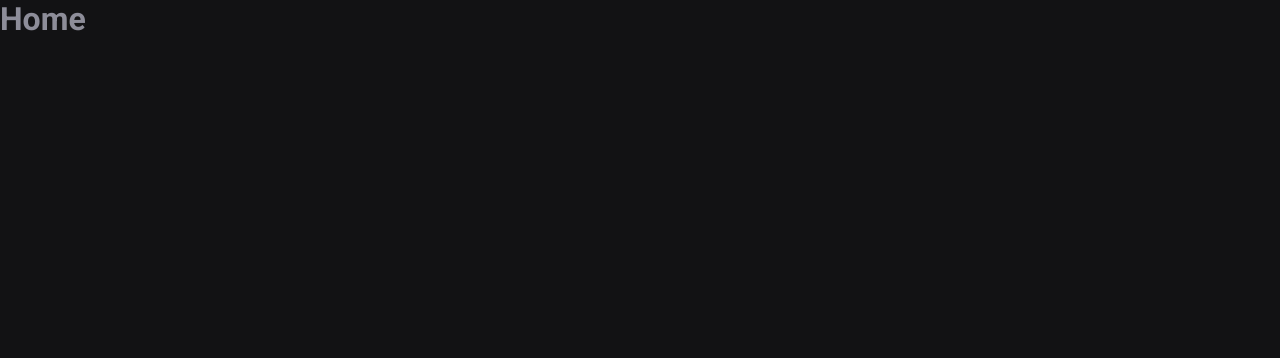
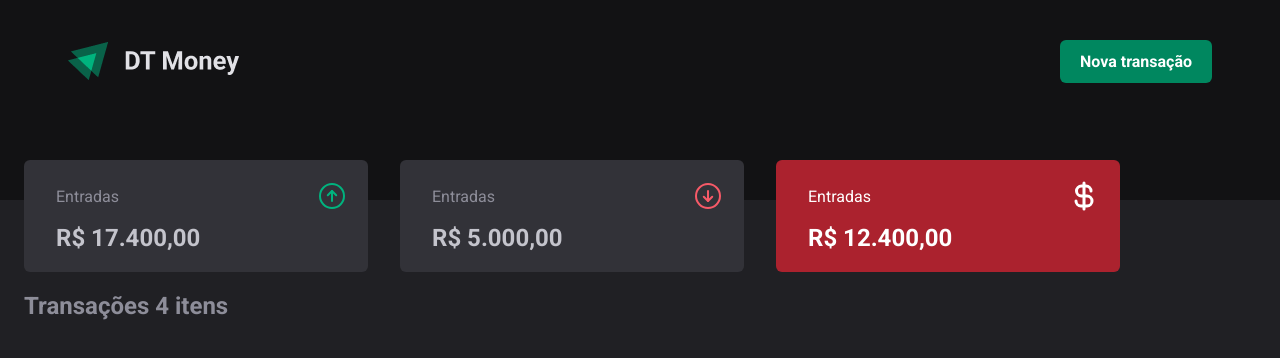
Before and after one commit to rogerrm95/dt-money, a React (Vite) app: page / in a window 1280 px wide. Shown: the top 358 px of the page. Built offline with nearby package versions, Linux system fonts and the light colour scheme.

Commit message:
add: Home - page #1

```diff
--- a/package.json
+++ b/package.json
@@ -12,6 +12,7 @@
   "dependencies": {
     "@rocketseat/eslint-config": "^1.1.3",
     "axios": "^0.27.2",
+    "date-fns": "^2.29.2",
     "eslint": "^8.23.0",
     "phosphor-react": "^1.4.1",
     "react": "^18.2.0",
--- a/src/pages/Home/index.tsx
+++ b/src/pages/Home/index.tsx
@@ -1,7 +1,115 @@
+// Libs //
+import { format } from 'date-fns'
+import { ptBR } from 'date-fns/locale'
+// Image //
+import {
+  ArrowCircleDown,
+  ArrowCircleUp,
+  Calendar,
+  CurrencyDollar,
+  TagSimple,
+} from 'phosphor-react'
+import LogoDTMoney from '../../assets/logo-dtmoney.png'
+// Components //
+import { Card } from '../../components/Card'
+// Styles //
+import { Container } from './styles'
+
+const tempValues = {
+  amountToReceveid: Number(17400).toLocaleString('pt-BR', {
+    currency: 'BRL',
+    style: 'currency',
+    minimumFractionDigits: 2,
+  }),
+  amountToRemoval: Number(5000).toLocaleString('pt-BR', {
+    currency: 'BRL',
+    style: 'currency',
+    minimumFractionDigits: 2,
+  }),
+  lastUpdatedAt: format(new Date(), "dd 'de' MMM", { locale: ptBR }),
+  type: 'removal',
+}
+
+const total = Number(17400 - 5000).toLocaleString('pt-BR', {
+  currency: 'BRL',
+  style: 'currency',
+  minimumFractionDigits: 2,
+})
+
+const isPositive = 5000 - 5500 > 0
+
 export function Home() {
   return (
-    <div>
-      <h1>Home</h1>
-    </div>
+    <Container>
+      <header>
+        <div className="header-box">
+          <img src={LogoDTMoney} alt="Logotipo" />
+
+          <button>Nova transação</button>
+        </div>
+      </header>
+
+      <main>
+        {/* Entradas | Saídas | Saldo */}
+        <ul className="card-list">
+          <Card
+            key={1}
+            amount={tempValues.amountToReceveid}
+            lastUpdatedAt={tempValues.lastUpdatedAt}
+            typeTransaction={'receipt'}
+            iconType={<ArrowCircleUp size={32} />}
+          />
+          <Card
+            key={2}
+            amount={tempValues.amountToRemoval}
+            lastUpdatedAt={tempValues.lastUpdatedAt}
+            typeTransaction={'removal'}
+            iconType={<ArrowCircleDown size={32} />}
+          />
+          <Card
+            key={3}
+            amount={total}
+            lastUpdatedAt={tempValues.lastUpdatedAt}
+            iconType={<CurrencyDollar size={32} weight="bold" />}
+            statusCard={isPositive ? 'positive' : 'negative'}
+          />
+        </ul>
+
+        {/* Lista de Transações */}
+        <section>
+          <h2>
+            Transações <span>4 itens</span>
+          </h2>
+
+          {/* <ul>
+            <li>
+              <p>Desenvolvimento de website</p>
+              <strong>R$ 12.000,00</strong>
+              <div>
+                <span>
+                  <TagSimple size={16} /> Venda
+                </span>
+                <span>
+                  <Calendar size={16} /> 13/04/2022
+                </span>
+              </div>
+            </li>
+
+            <li>
+              <p>Desenvolvimento de website</p>
+              <strong>R$ 12.000,00</strong>
+              <div>
+                <span>
+                  <TagSimple size={16} /> Venda
+                </span>
+                <span>
+                  <Calendar size={16} /> 13/04/2022
+                </span>
+              </div>
+            </li>
+          </ul> */}
+        </section>
+      </main>
+    </Container>
   )
 }
--- a/src/pages/Home/styles.ts
+++ b/src/pages/Home/styles.ts
@@ -0,0 +1,75 @@
+import styled from 'styled-components'
+
+export const Container = styled.div`
+  margin: auto;
+
+  display: flex;
+  flex-direction: column;
+
+  header {
+    height: 200px;
+    background: ${(props) => props.theme.colors['gray-900']};
+  }
+
+  .header-box,
+  main {
+    max-width: 1144px;
+  }
+
+  .header-box {
+    display: flex;
+    justify-content: space-between;
+    align-items: flex-start;
+    margin: auto;
+    padding: 3.5rem 1.5rem;
+
+    img {
+      object-fit: contain;
+    }
+
+    button {
+      display: flex;
+      justify-content: center;
+      align-items: center;
+
+      background-color: ${(props) => props.theme.colors['green-500']};
+      color: ${(props) => props.theme.colors.white};
+
+      padding: 0.75rem 1.25rem;
+      border-radius: 6px;
+
+      font-weight: 700;
+      cursor: pointer;
+
+      transition: background-color 0.2s;
+
+      &:hover {
+        background-color: ${(props) => props.theme.colors['green-300']};
+      }
+    }
+  }
+
+  main {
+    padding: 0rem 1.5rem;
+    margin: -2.5rem 0;
+
+    display: flex;
+    flex-direction: column;
+    gap: 1.25rem;
+
+    overflow: hidden;
+
+    // Lista dos Cards de transações //
+    .card-list {
+      display: flex;
+      gap: 2rem;
+    }
+  }
+
+  // Breakpoint //
+  @media (min-width: 1144px) {
+    .header-box {
+      padding: 2.5rem 0;
+    }
+  }
+`
--- a/src/styles/global.ts
+++ b/src/styles/global.ts
@@ -8,7 +8,7 @@ export const GlobalStyled = createGlobalStyle`
     }
 
     body {
-        background: ${(props) => props.theme.colors['gray-900']} ;
+        background: ${(props) => props.theme.colors['gray-800']} ;
         color: ${(props) => props.theme.colors['gray-400']};
         -webkit-font-smoothing: antialiased;
     }
```
Also changed, not shown: src/assets/logo-dtmoney.png, 1 other file (tests, documents, lock files or other folders).
